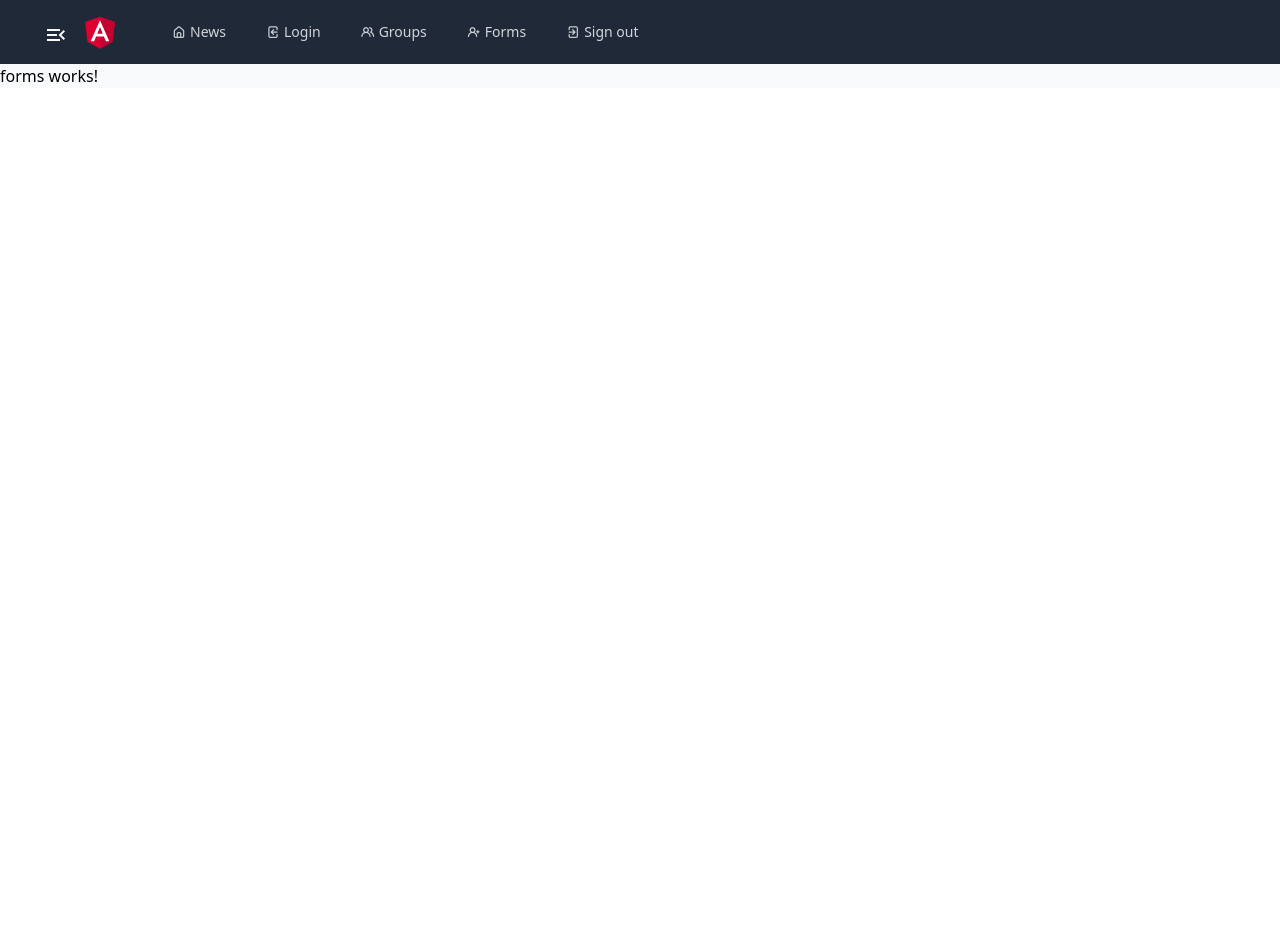
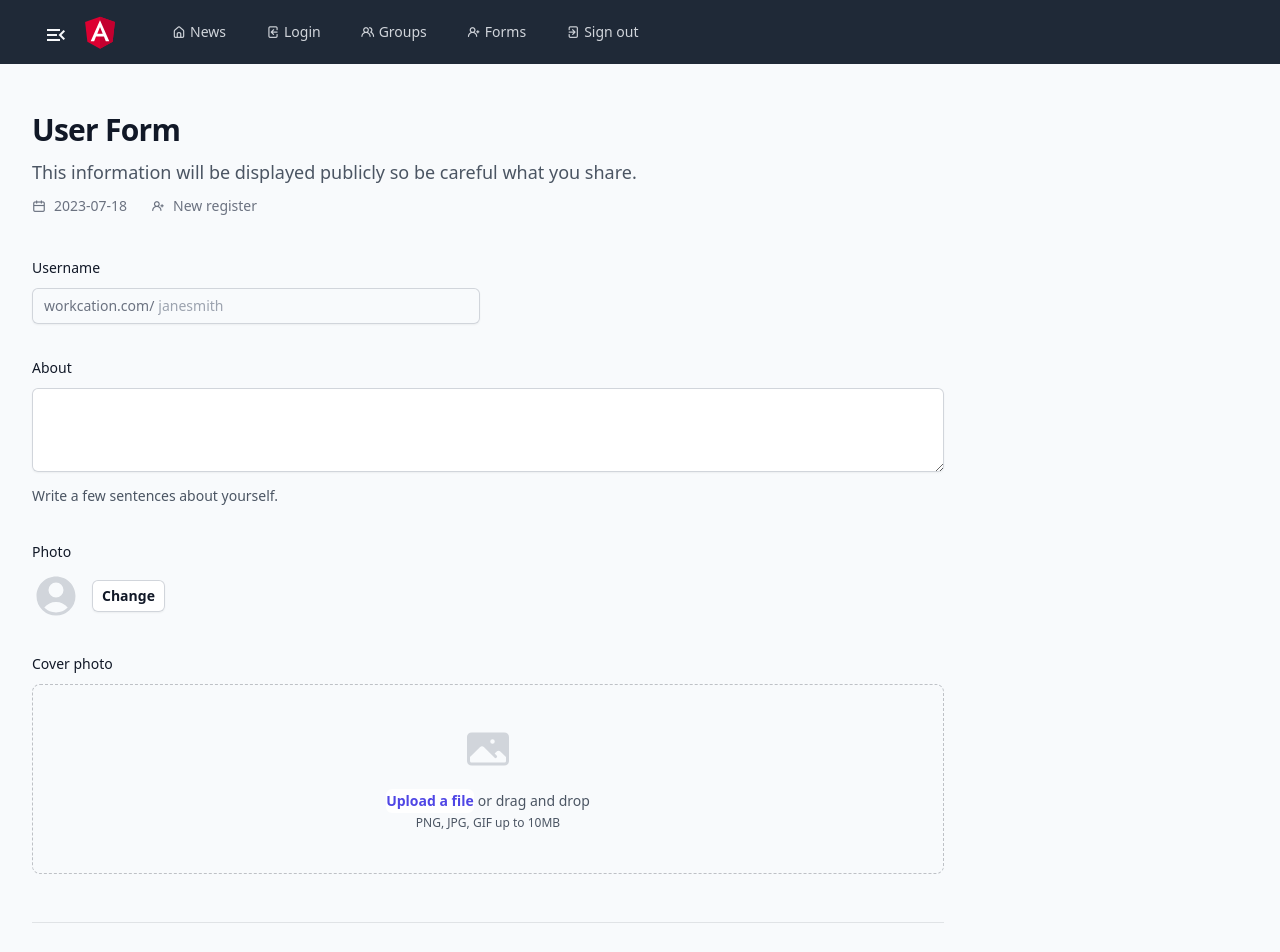
Before and after one commit to GeovannyAlExRs/qaroni-frontend-prueba, an Angular app: page /forms in a window 1280 px wide. Shown: the top 952 px of the page. Before the commit the page ends 800 px from the top, so only its background shows below. Built offline with nearby package versions, Linux system fonts and the light colour scheme.

Commit message:
demo component forms

```diff
--- a/src/app/modules/pages/templates/forms/forms.component.html
+++ b/src/app/modules/pages/templates/forms/forms.component.html
@@ -1 +1,141 @@
-<p>forms works!</p>
+<div class="py-8 sm:py-12">
+  <div class="mx-auto max-w-7xl px-6 lg:px-8">
+
+    <app-card-header-generic
+            [title]="title"
+            [subtitle]="subtitle"
+            [options1]="options">
+    </app-card-header-generic>
+
+    <form class="w-9/12">
+      <div class="space-y-12 justify-center">
+        <div class="border-b border-gray-900/10 pb-12">
+
+          <div class="mt-10 grid grid-cols-1 gap-x-6 gap-y-8 sm:grid-cols-6">
+            <div class="sm:col-span-4">
+              <label for="username" class="block text-sm font-medium leading-6 text-gray-900">Username</label>
+              <div class="mt-2">
+                <div class="flex rounded-md shadow-sm ring-1 ring-inset ring-gray-300 focus-within:ring-2 focus-within:ring-inset focus-within:ring-indigo-600 sm:max-w-md">
+                  <span class="flex select-none items-center pl-3 text-gray-500 sm:text-sm">workcation.com/</span>
+                  <input type="text" name="username" id="username" autocomplete="username" class="block flex-1 border-0 bg-transparent py-1.5 pl-1 text-gray-900 placeholder:text-gray-400 focus:ring-0 sm:text-sm sm:leading-6" placeholder="janesmith">
+                </div>
+              </div>
+            </div>
+
+            <div class="col-span-full">
+              <label for="about" class="block text-sm font-medium leading-6 text-gray-900">About</label>
+              <div class="mt-2">
+                <textarea id="about" name="about" rows="3" class="block w-full rounded-md border-0 py-1.5 text-gray-900 shadow-sm ring-1 ring-inset ring-gray-300 placeholder:text-gray-400 focus:ring-2 focus:ring-inset focus:ring-indigo-600 sm:text-sm sm:leading-6"></textarea>
+              </div>
+              <p class="mt-3 text-sm leading-6 text-gray-600">Write a few sentences about yourself.</p>
+            </div>
+
+            <div class="col-span-full">
+              <label for="photo" class="block text-sm font-medium leading-6 text-gray-900">Photo</label>
+              <div class="mt-2 flex items-center gap-x-3">
+                <svg class="h-12 w-12 text-gray-300" viewBox="0 0 24 24" fill="currentColor" aria-hidden="true">
+                  <path fill-rule="evenodd" d="M18.685 19.097A9.723 9.723 0 0021.75 12c0-5.385-4.365-9.75-9.75-9.75S2.25 6.615 2.25 12a9.723 9.723 0 003.065 7.097A9.716 9.716 0 0012 21.75a9.716 9.716 0 006.685-2.653zm-12.54-1.285A7.486 7.486 0 0112 15a7.486 7.486 0 015.855 2.812A8.224 8.224 0 0112 20.25a8.224 8.224 0 01-5.855-2.438zM15.75 9a3.75 3.75 0 11-7.5 0 3.75 3.75 0 017.5 0z" clip-rule="evenodd" />
+                </svg>
+                <button type="button" class="rounded-md bg-white px-2.5 py-1.5 text-sm font-semibold text-gray-900 shadow-sm ring-1 ring-inset ring-gray-300 hover:bg-gray-50">Change</button>
+              </div>
+            </div>
+
+            <div class="col-span-full">
+              <label for="cover-photo" class="block text-sm font-medium leading-6 text-gray-900">Cover photo</label>
+              <div class="mt-2 flex justify-center rounded-lg border border-dashed border-gray-900/25 px-6 py-10">
+                <div class="text-center">
+                  <svg class="mx-auto h-12 w-12 text-gray-300" viewBox="0 0 24 24" fill="currentColor" aria-hidden="true">
+                    <path fill-rule="evenodd" d="M1.5 6a2.25 2.25 0 012.25-2.25h16.5A2.25 2.25 0 0122.5 6v12a2.25 2.25 0 01-2.25 2.25H3.75A2.25 2.25 0 011.5 18V6zM3 16.06V18c0 .414.336.75.75.75h16.5A.75.75 0 0021 18v-1.94l-2.69-2.689a1.5 1.5 0 00-2.12 0l-.88.879.97.97a.75.75 0 11-1.06 1.06l-5.16-5.159a1.5 1.5 0 00-2.12 0L3 16.061zm10.125-7.81a1.125 1.125 0 112.25 0 1.125 1.125 0 01-2.25 0z" clip-rule="evenodd" />
+                  </svg>
+                  <div class="mt-4 flex text-sm leading-6 text-gray-600">
+                    <label for="file-upload" class="relative cursor-pointer rounded-md bg-white font-semibold text-indigo-600 focus-within:outline-none focus-within:ring-2 focus-within:ring-indigo-600 focus-within:ring-offset-2 hover:text-indigo-500">
+                      <span>Upload a file</span>
+                      <input id="file-upload" name="file-upload" type="file" class="sr-only">
+                    </label>
+                    <p class="pl-1">or drag and drop</p>
+                  </div>
+                  <p class="text-xs leading-5 text-gray-600">PNG, JPG, GIF up to 10MB</p>
+                </div>
+              </div>
+            </div>
+          </div>
+        </div>
+
+        <div class="border-b border-gray-900/10 pb-12">
+          <h2 class="text-base font-semibold leading-7 text-gray-900">Personal Information</h2>
+          <p class="mt-1 text-sm leading-6 text-gray-600">Use a permanent address where you can receive mail.</p>
+
+          <div class="mt-10 grid grid-cols-1 gap-x-6 gap-y-8 sm:grid-cols-6">
+            <div class="sm:col-span-2 sm:col-start-1">
+              <label for="first-name" class="block text-sm font-medium leading-6 text-gray-900">First name</label>
+              <div class="mt-2">
+                <input type="text" name="first-name" id="first-name" autocomplete="given-name" class="block w-full rounded-md border-0 py-1.5 text-gray-900 shadow-sm ring-1 ring-inset ring-gray-300 placeholder:text-gray-400 focus:ring-2 focus:ring-inset focus:ring-indigo-600 sm:text-sm sm:leading-6">
+              </div>
+            </div>
+
+            <div class="sm:col-span-2">
+              <label for="last-name" class="block text-sm font-medium leading-6 text-gray-900">Last name</label>
+              <div class="mt-2">
+                <input type="text" name="last-name" id="last-name" autocomplete="family-name" class="block w-full rounded-md border-0 py-1.5 text-gray-900 shadow-sm ring-1 ring-inset ring-gray-300 placeholder:text-gray-400 focus:ring-2 focus:ring-inset focus:ring-indigo-600 sm:text-sm sm:leading-6">
+              </div>
+            </div>
+
+            <div class="sm:col-span-2">
+              <label for="email" class="block text-sm font-medium leading-6 text-gray-900">Email address</label>
+              <div class="mt-2">
+                <input id="email" name="email" type="email" autocomplete="email" class="block w-full rounded-md border-0 py-1.5 text-gray-900 shadow-sm ring-1 ring-inset ring-gray-300 placeholder:text-gray-400 focus:ring-2 focus:ring-inset focus:ring-indigo-600 sm:text-sm sm:leading-6">
+              </div>
+            </div>
+
+            <div class="sm:col-span-2">
+              <label for="country" class="block text-sm font-medium leading-6 text-gray-900">Country</label>
+              <div class="mt-2">
+                <select id="country" name="country" autocomplete="country-name" class="block w-full rounded-md border-0 py-1.5 text-gray-900 shadow-sm ring-1 ring-inset ring-gray-300 focus:ring-2 focus:ring-inset focus:ring-indigo-600 sm:max-w-xs sm:text-sm sm:leading-6">
+                  <option>United States</option>
+                  <option>Canada</option>
+                  <option>Mexico</option>
+                </select>
+              </div>
+            </div>
+
+            <div class="sm:col-span-4">
+              <label for="street-address" class="block text-sm font-medium leading-6 text-gray-900">Street address</label>
+              <div class="mt-2">
+                <input type="text" name="street-address" id="street-address" autocomplete="street-address" class="block w-full rounded-md border-0 py-1.5 text-gray-900 shadow-sm ring-1 ring-inset ring-gray-300 placeholder:text-gray-400 focus:ring-2 focus:ring-inset focus:ring-indigo-600 sm:text-sm sm:leading-6">
+              </div>
+            </div>
+
+          </div>
+        </div>
+
+        <div class="border-b border-gray-900/10 pb-12">
+          <h2 class="text-base font-semibold leading-7 text-gray-900">Notifications</h2>
+          <p class="mt-1 text-sm leading-6 text-gray-600">We'll always let you know about important changes, but you pick what else you want to hear about.</p>
+
+          <div class="mt-10 space-y-10">
+            <fieldset>
+              <legend class="text-sm font-semibold leading-6 text-gray-900">By Email</legend>
+              <div class="mt-6 space-y-6">
+                <div class="relative flex gap-x-3">
+                  <div class="flex h-6 items-center">
+                    <input id="comments" name="comments" type="checkbox" class="h-4 w-4 rounded border-gray-300 text-indigo-600 focus:ring-indigo-600">
+                  </div>
+                  <div class="text-sm leading-6">
+                    <label for="comments" class="font-medium text-gray-900">Comments</label>
+                    <p class="text-gray-500">Get notified when someones posts a comment on a posting.</p>
+                  </div>
+                </div>
+              </div>
+            </fieldset>
+          </div>
+        </div>
+      </div>
+
+      <div class="mt-6 flex items-center justify-end gap-x-6">
+        <button type="button" class="text-sm font-semibold leading-6 text-gray-900">Cancel</button>
+        <button type="submit" class="rounded-md bg-indigo-600 px-3 py-2 text-sm font-semibold text-white shadow-sm hover:bg-indigo-500 focus-visible:outline focus-visible:outline-2 focus-visible:outline-offset-2 focus-visible:outline-indigo-600">Save</button>
+      </div>
+    </form>
+
+  </div>
+</div>
--- a/src/app/modules/pages/templates/forms/forms.component.ts
+++ b/src/app/modules/pages/templates/forms/forms.component.ts
@@ -1,10 +1,23 @@
-import { Component } from '@angular/core';
+import { formatDate } from '@angular/common';
+import { Component, OnInit } from '@angular/core';
 
 @Component({
   selector: 'app-forms',
   templateUrl: './forms.component.html',
   styleUrls: ['./forms.component.scss']
 })
-export class FormsComponent {
+export class FormsComponent implements OnInit {
 
+  options: Array<any> = []
+  title: string = 'User Form'
+  subtitle: string = 'This information will be displayed publicly so be careful what you share.'
+
+  constructor() {}
+
+  ngOnInit(): void {
+    this.options = [
+      {list: formatDate(new Date(), 'yyyy-MM-dd', 'en-US'), icon: 'uil uil-calender'},
+      {list: 'New register', icon: 'uil uil-user-plus'}
+    ]
+  }
 }
--- a/src/app/modules/pages/templates/forms/forms.module.ts
+++ b/src/app/modules/pages/templates/forms/forms.module.ts
@@ -3,6 +3,7 @@ import { CommonModule } from '@angular/common';
 
 import { FormsRoutingModule } from './forms-routing.module';
 import { FormsComponent } from './forms.component';
+import { CardHeaderGenericModule } from '@shared/layouts/card-header-generic/card-header-generic.module';
 
 
 @NgModule({
@@ -11,7 +12,9 @@ import { FormsComponent } from './forms.component';
   ],
   imports: [
     CommonModule,
-    FormsRoutingModule
+    FormsRoutingModule,
+
+    CardHeaderGenericModule,
   ]
 })
 export class FormsModule { }
```
